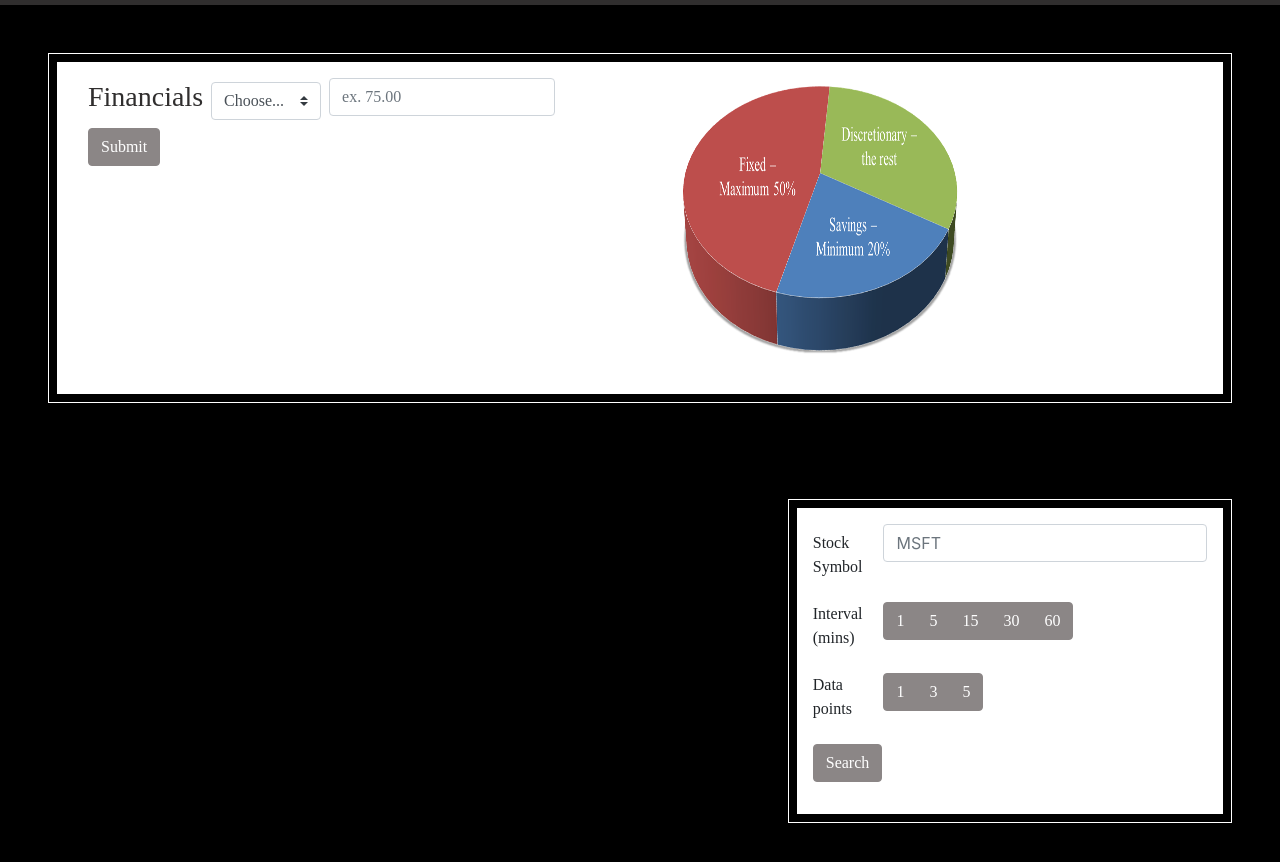
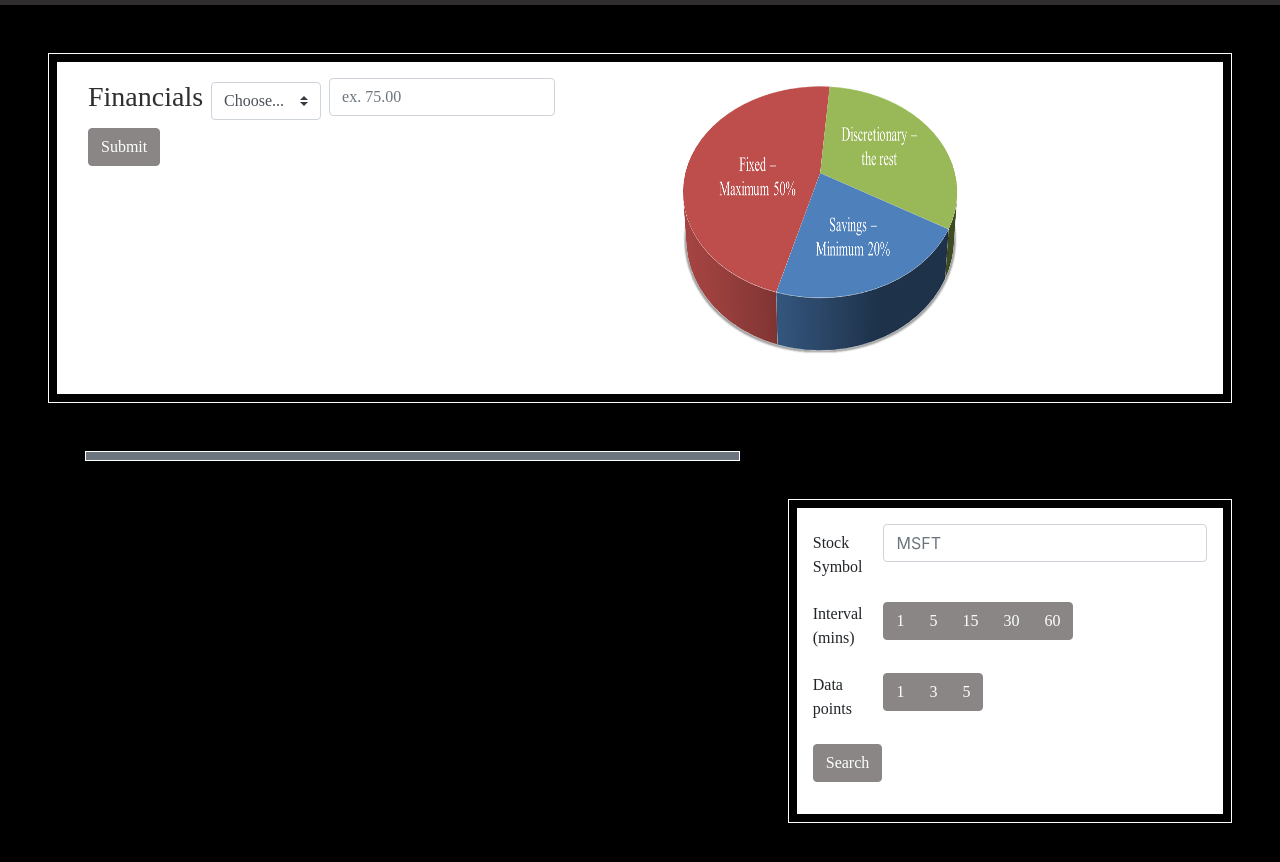
Before and after one commit to siricoa94/Project2, a website: page public/assets/html/open-page.html in a window 1280 px wide. Shown: the part 86-948 px from the top of the page. Drawn offline with nearby package versions, Linux system fonts and the light colour scheme; no server answers.

Commit message:
beautfied news card a bit

```diff
--- a/public/assets/html/open-page.html
+++ b/public/assets/html/open-page.html
@@ -138,7 +138,7 @@
     <!-- where side scrolling newsfeed will go -->
 
     <div class="container">
-      <div class="card-deck bg-white" id="article-section"></div>
+      <div class="card-deck bg-secondary border border-white p-1" id="article-section"></div>
     </div>
   </div>
   </div>
```
